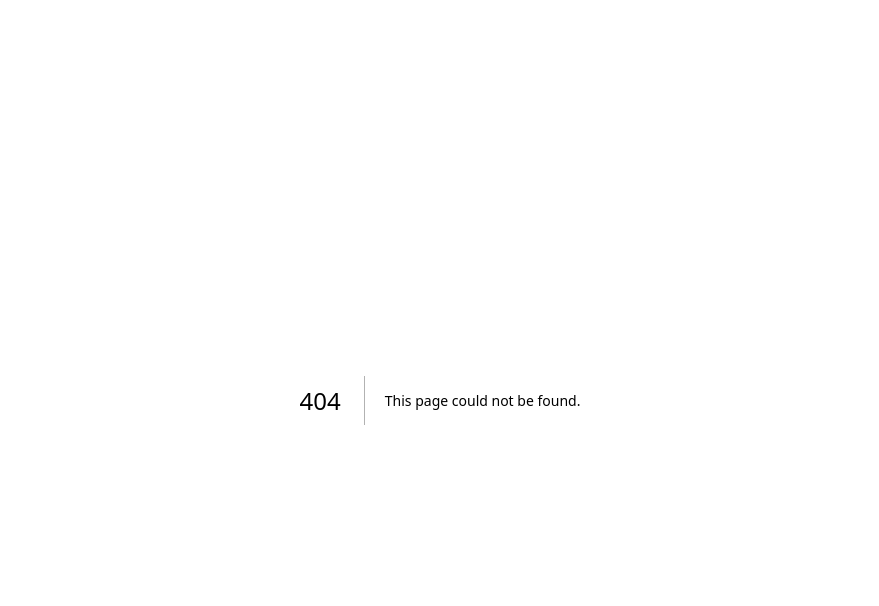
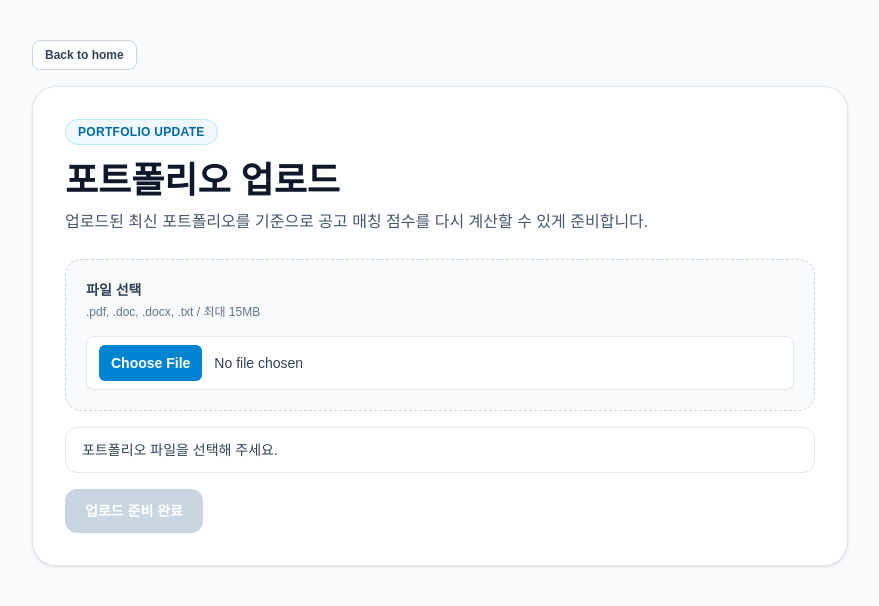
Before and after one commit to dookooni/Agentic-Recruiter, a Next.js app: page /portfolio/upload in a window 1280 px wide. Before the commit this address had no page. Shown: the top 606 px of the page, without its empty margins (200-1079 px from the left). Built offline with nearby package versions, Linux system fonts and the light colour scheme.

Commit message:
add: add portfolio update page

```diff
--- a/src/app/page.tsx
+++ b/src/app/page.tsx
@@ -54,6 +54,12 @@ export default function Home() {
               className="inline-flex items-center justify-center rounded-xl bg-cyan-400 px-5 py-3 text-sm font-semibold text-slate-950 transition hover:bg-cyan-300"
             >
               Jobs \uBCF4\uB7EC\uAC00\uAE30
+            </Link>
+            <Link
+              href="/portfolio/upload"
+              className="inline-flex items-center justify-center rounded-xl border border-sky-200 bg-sky-50 px-5 py-3 text-sm font-semibold text-sky-700 transition hover:bg-sky-100"
+            >
+              Portfolio \uC5C5\uB370\uC774\uD2B8
             </Link>
             <a
               href="https://nextjs.org/docs"
--- /dev/null
+++ b/src/app/portfolio/upload/page.tsx
@@ -0,0 +1,138 @@
+"use client";
+
+import Link from "next/link";
+import { ChangeEvent, FormEvent, useMemo, useState } from "react";
+
+const MAX_FILE_SIZE_MB = 15;
+const ACCEPTED_TYPES = [".pdf", ".doc", ".docx", ".txt"];
+
+function formatBytes(bytes: number) {
+  const mb = bytes / (1024 * 1024);
+  return `${mb.toFixed(2)} MB`;
+}
+
+export default function PortfolioUploadPage() {
+  const [selectedFile, setSelectedFile] = useState<File | null>(null);
+  const [error, setError] = useState<string | null>(null);
+  const [status, setStatus] = useState<"idle" | "ready" | "submitted">("idle");
+
+  const limitBytes = MAX_FILE_SIZE_MB * 1024 * 1024;
+
+  const helperText = useMemo(() => {
+    if (!selectedFile) return "포트폴리오 파일을 선택해 주세요.";
+    return `${selectedFile.name} (${formatBytes(selectedFile.size)})`;
+  }, [selectedFile]);
+
+  const onFileChange = (event: ChangeEvent<HTMLInputElement>) => {
+    const file = event.target.files?.[0] ?? null;
+    setStatus("idle");
+    setError(null);
+
+    if (!file) {
+      setSelectedFile(null);
+      return;
+    }
+
+    const lowerName = file.name.toLowerCase();
+    const isAccepted = ACCEPTED_TYPES.some((ext) => lowerName.endsWith(ext));
+    if (!isAccepted) {
+      setSelectedFile(null);
+      setError(`지원 형식: ${ACCEPTED_TYPES.join(", ")}`);
+      return;
+    }
+
+    if (file.size > limitBytes) {
+      setSelectedFile(null);
+      setError(`파일 크기는 최대 ${MAX_FILE_SIZE_MB}MB까지 가능합니다.`);
+      return;
+    }
+
+    setSelectedFile(file);
+    setStatus("ready");
+  };
+
+  const onSubmit = (event: FormEvent<HTMLFormElement>) => {
+    event.preventDefault();
+    if (!selectedFile) {
+      setError("업로드할 포트폴리오 파일을 선택해 주세요.");
+      return;
+    }
+
+    setError(null);
+    setStatus("submitted");
+  };
+
+  return (
+    <main className="min-h-screen bg-slate-50 text-slate-900">
+      <div className="pointer-events-none absolute inset-0 -z-10 bg-[radial-gradient(circle_at_top,#dbeafe_0%,#f8fafc_45%,#f8fafc_100%)]" />
+
+      <div className="mx-auto w-full max-w-4xl px-6 py-10 sm:px-10">
+        <Link
+          href="/"
+          className="inline-flex w-fit items-center rounded-lg border border-slate-300 bg-white px-3 py-1.5 text-xs font-semibold text-slate-700 transition hover:bg-slate-100"
+        >
+          Back to home
+        </Link>
+
+        <section className="mt-4 rounded-3xl border border-slate-200 bg-white p-6 shadow-sm sm:p-8">
+          <p className="inline-flex rounded-full border border-sky-200 bg-sky-50 px-3 py-1 text-xs font-semibold tracking-wide text-sky-700">
+            PORTFOLIO UPDATE
+          </p>
+          <h1 className="mt-4 text-3xl font-bold text-slate-900 sm:text-4xl">
+            포트폴리오 업로드
+          </h1>
+          <p className="mt-2 text-sm leading-relaxed text-slate-600 sm:text-base">
+            업로드된 최신 포트폴리오를 기준으로 공고 매칭 점수를 다시 계산할 수 있게
+            준비합니다.
+          </p>
+
+          <form onSubmit={onSubmit} className="mt-6 space-y-4">
+            <label
+              htmlFor="portfolio-file"
+              className="block rounded-2xl border border-dashed border-slate-300 bg-slate-50 p-5"
+            >
+              <span className="block text-sm font-semibold text-slate-700">
+                파일 선택
+              </span>
+              <span className="mt-1 block text-xs text-slate-500">
+                {ACCEPTED_TYPES.join(", ")} / 최대 {MAX_FILE_SIZE_MB}MB
+              </span>
+              <input
+                id="portfolio-file"
+                type="file"
+                accept={ACCEPTED_TYPES.join(",")}
+                onChange={onFileChange}
+                className="mt-4 block w-full rounded-lg border border-slate-200 bg-white px-3 py-2 text-sm text-slate-700 file:mr-3 file:rounded-md file:border-0 file:bg-sky-600 file:px-3 file:py-2 file:text-sm file:font-semibold file:text-white hover:file:bg-sky-700"
+              />
+            </label>
+
+            <div className="rounded-xl border border-slate-200 bg-white px-4 py-3">
+              <p className="text-sm text-slate-700">{helperText}</p>
+            </div>
+
+            {error ? (
+              <p className="rounded-lg border border-rose-200 bg-rose-50 px-4 py-2 text-sm text-rose-700">
+                {error}
+              </p>
+            ) : null}
+
+            {status === "submitted" ? (
+              <p className="rounded-lg border border-emerald-200 bg-emerald-50 px-4 py-2 text-sm text-emerald-700">
+                파일 검증이 완료되었습니다. 다음 단계에서 DB 저장/점수 재계산 연동을
+                연결하면 됩니다.
+              </p>
+            ) : null}
+
+            <button
+              type="submit"
+              className="inline-flex items-center justify-center rounded-xl bg-sky-600 px-5 py-3 text-sm font-semibold text-white transition hover:bg-sky-700 disabled:cursor-not-allowed disabled:bg-slate-300"
+              disabled={status !== "ready"}
+            >
+              업로드 준비 완료
+            </button>
+          </form>
+        </section>
+      </div>
+    </main>
+  );
+}
```
